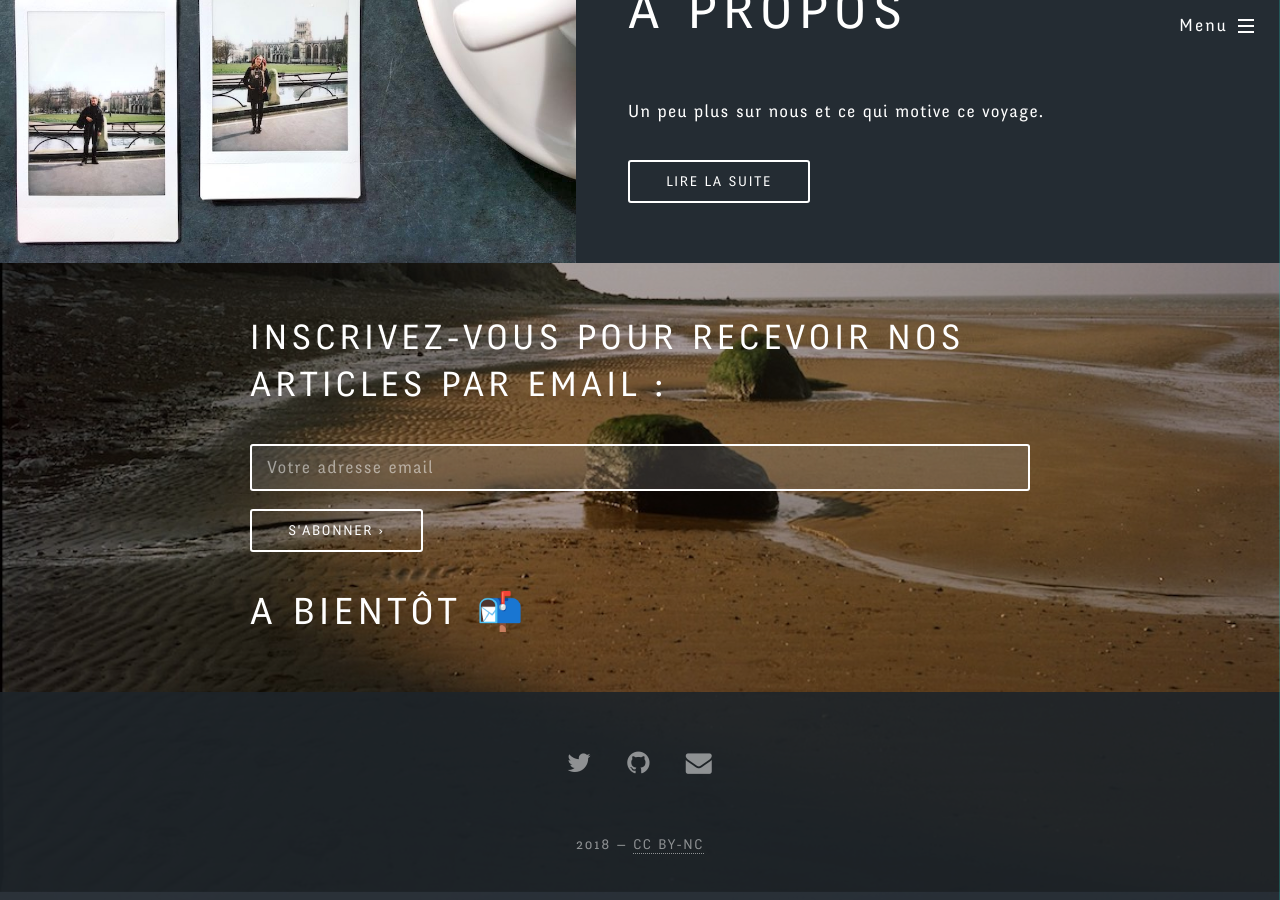
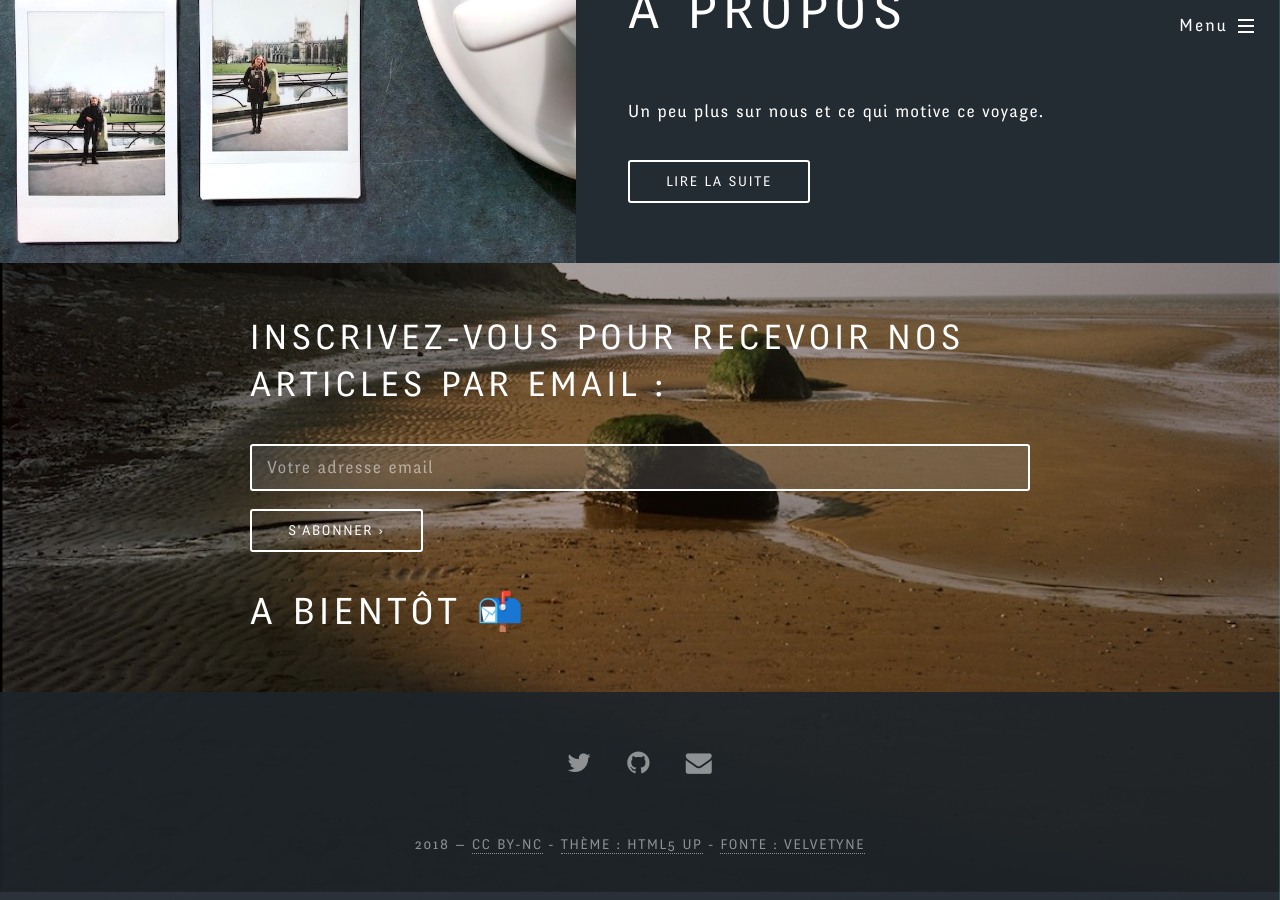
Before and after one commit to noeems/estcequecestdutravail.xyz, a Jekyll site: the page built from index.md, in a window 1280 px wide and 900 px high, scrolled down 1677 px. Built offline with Jekyll 4.4.1, drawn with Linux system fonts in a browser that asks for light colours; comment, search, counter and statistics services are not loaded.

Commit message:
Theme and font attributions

```diff
--- a/_includes/footer.html
+++ b/_includes/footer.html
@@ -14,24 +14,16 @@
   endfor %}
   </ul>
   <ul class="copyright">
-<!-- PREVIOUS COPYRIGHT CODE
-    <li>&copy; {%
-    assign thisyear = site.time | date: "%Y" %}{%
-    if site.first_published %}{%
-      capture diff %}
-        {{ site.first_published | minus:thisyear }}{%
-      endcapture %}{%
-      if diff contains '-' %}{{
-        site.first_published }},{%
-      endif %}{%
-    endif %}
-    {{ thisyear }}{%
-    if site.owner.name %}
-      {{ site.owner.name }}{%
-    else %}
-      {{ site.title }}{%
-endif %}</li> -->
-
-    2018 — <a href="https://creativecommons.org/licenses">CC BY-NC</a>
+    <li>
+      {% assign thisyear = site.time | date: "%Y" %}
+      {% if site.first_published %}{% capture diff %}
+        {{ site.first_published | minus:thisyear }}
+      {% endcapture %}
+      {% if diff contains '-' %}{{ site.first_published }}-{% endif %}{%
+      endif %}{{ thisyear }}
+      — <a href="http://creativecommons.org/licenses/by-nc/4.0/" target="_blank">CC BY-NC</a>
+      - <a href="http://html5up.net/spectral" target="_blank">Thème : HTML5 UP</a>
+      - <a href="http://velvetyne.fr/fonts/fengardo-neue/" target="_blank">Fonte : Velvetyne</a>
+    </li>
   </ul>
 </footer>
--- a/js/geojson-map.js
+++ b/js/geojson-map.js
@@ -6,7 +6,7 @@ document.addEventListener('DOMContentLoaded', () => {
     map.setView([46.66362, 0.93952], 6);
 
     L.tileLayer('https://{s}.tile.openstreetmap.org/{z}/{x}/{y}.png', {
-      attribution: 'Map data &copy; <a href="https://www.openstreetmap.org/">OpenStreetMap</a> contributors, <a href="https://creativecommons.org/licenses/by-sa/2.0/">CC-BY-SA</a>',
+      attribution: '&copy; les contributeurs d\'<a href="https://www.openstreetmap.org">OpenStreetMap</a>, <a href="https://www.openstreetmap.org/copyright">CC-BY-SA</a>',
     }).addTo(map);
 
     const jsonData = JSON.parse(decodeURI(el.dataset.geojson));
```
Also changed, not shown: README.md.
